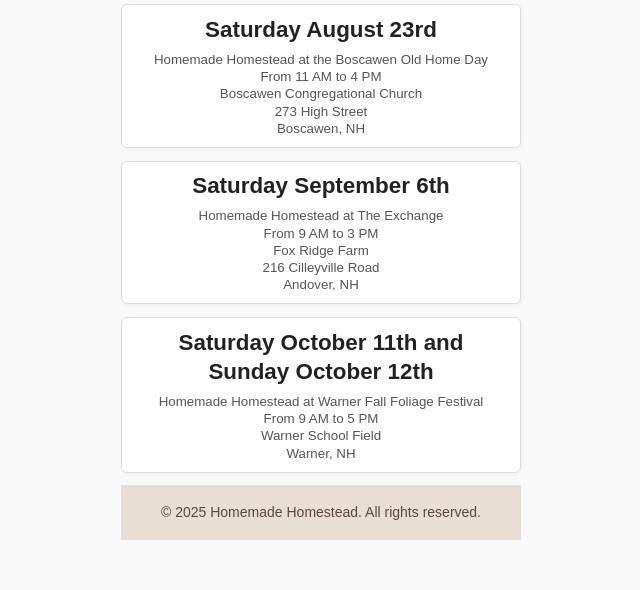
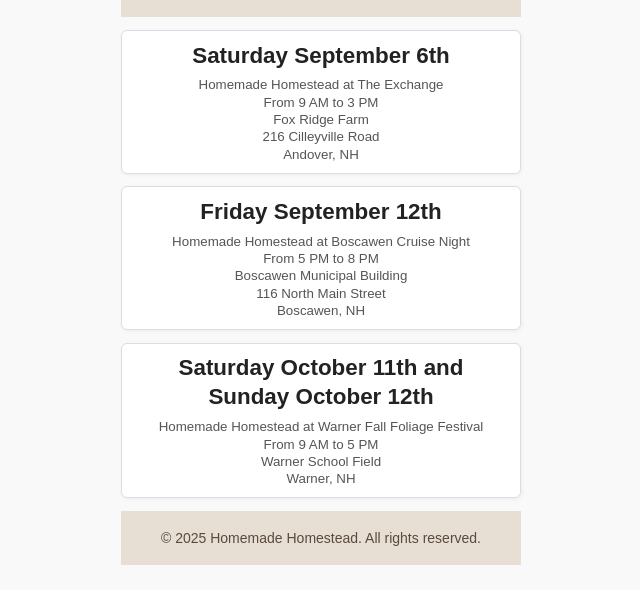
Before and after one commit to Homemade-Homestead/homemade-homestead.github.io, a plain HTML site: page calendar.html in a window 1280 px wide. Shown: the part 210-800 px from the top of the page, without its empty margins (319-959 px from the left). Drawn offline with Linux system fonts and the light colour scheme.

Commit message:
Update calendar.html
Adding Cruise Night

```diff
--- a/calendar.html
+++ b/calendar.html
@@ -1,4 +1,4 @@
-<!DOCTYPE html>
+Put your HTML text here<!DOCTYPE html>
 <html lang="en">
 <head>
   <meta charset="UTF-8">
@@ -142,22 +142,7 @@
       color: #555;
     }
   </style>
-</head>
-  <!-- August 23: Your event -->
-  <div class="event">
-    <a href="https://www.facebook.com/share/16ZYqTxSR8/" target="_blank" rel="noopener noreferrer" aria-label="Event Homemade Homestead at Boscawen Old Home Day, August 23 from 11 AM to 4 PM at the Boscawen Congregational Church, NH">
-      <div class="date">Saturday August 23rd</div>
-      <small>Homemade Homestead at the Boscawen Old Home Day</small>
-      <small>From 11 AM to 4 PM</small>
-      <small>Boscawen Congregational Church</small>
-      <small>273 High Street</small>
-      <small>Boscawen, NH</small>
-    </a>
-  </div>
-</body>
-</html>
 
-  <head>
   <meta charset="UTF-8" />
   <meta name="viewport" content="width=device-width, initial-scale=1" />
   <title>Events Calendar</title>
@@ -268,6 +253,22 @@
 </head>
 <body>
 
+    <body>
+
+
+  <!-- September 12: Your event -->
+  <div class="event">
+  <a href="https://www.facebook.com/share/1CBREuQHeL/" target="_blank" rel="noopener noreferrer" aria-label="Event Homemade Homestead at Boscawen Cruise Night, September 12 from 5 PM to 8 PM at the Boscawen Municipal Building, Boscawen, NH">
+      <div class="date">Friday September 12th</div>
+      <small>Homemade Homestead at Boscawen Cruise Night</small>
+      <small>From 5 PM to 8 PM</small>
+      <small>Boscawen Municipal Building</small>
+      <small>116 North Main Street</small>
+      <small>Boscawen, NH</small>
+    </a>
+  </div>
+</body>
+
 
   <!-- October 11-12: Your event -->
   <div class="event">
```
